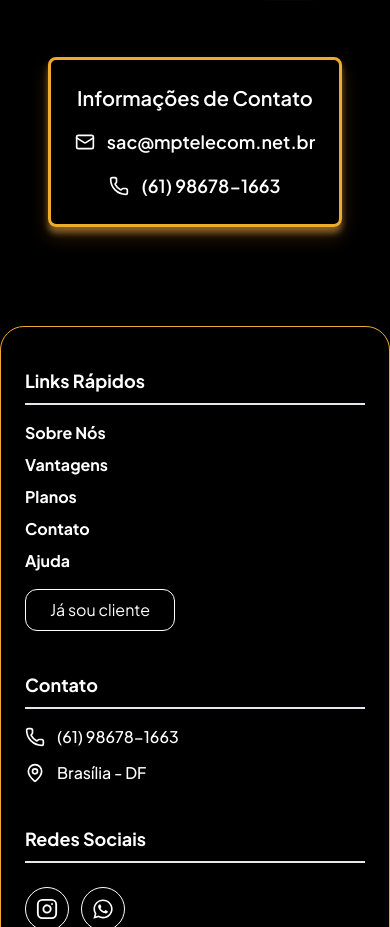
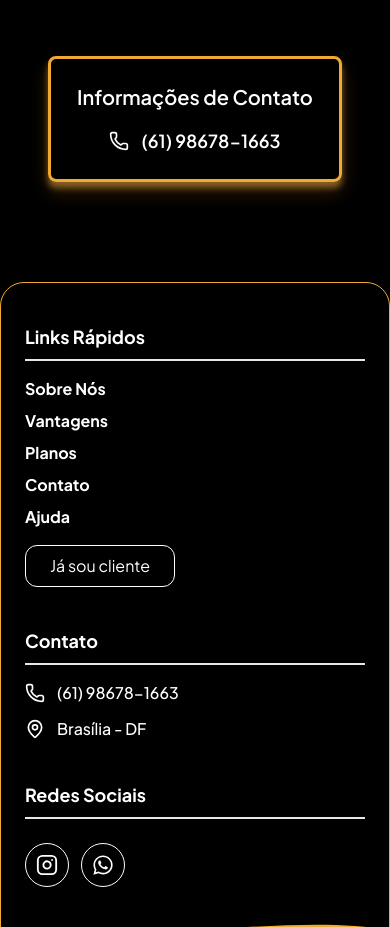
Before and after one commit to soutozk/sitenet, a React (Create React App) app: page / in a window 390 px wide. Shown: the part 7746-8673 px from the top of the page. Built offline with nearby package versions, Linux system fonts and the light colour scheme.

Commit message:
`Removed email icon and address, replaced with phone icon`

```diff
--- a/src/Components/WorkWithUs/TrabalheConosco.jsx
+++ b/src/Components/WorkWithUs/TrabalheConosco.jsx
@@ -44,13 +44,7 @@ export default function TrabalheConosco() {
                   Informações de Contato
                 </h3>
                 <div className="space-y-4 text-white">
-                  <div className="flex items-center justify-center gap-3">
-                    <Icon name="Mail" color="white" size={20} />
 
-                    <span className="text-lg font-semibold">
-                      sac@mptelecom.net.br
-                    </span>
-                  </div>
                   <div className="flex items-center justify-center gap-3">
                     <Icon name="Phone" color="white" size={20} />
                     <span className="text-lg font-semibold">
```
